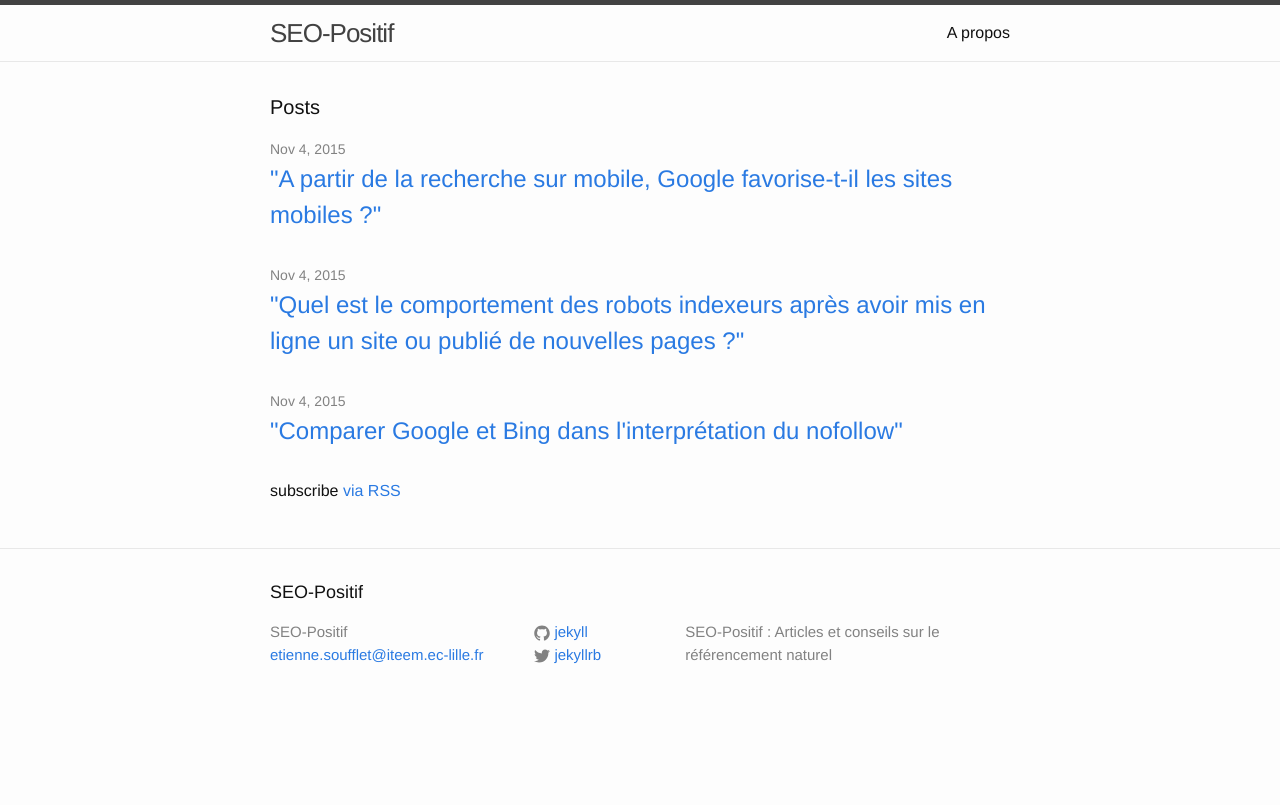
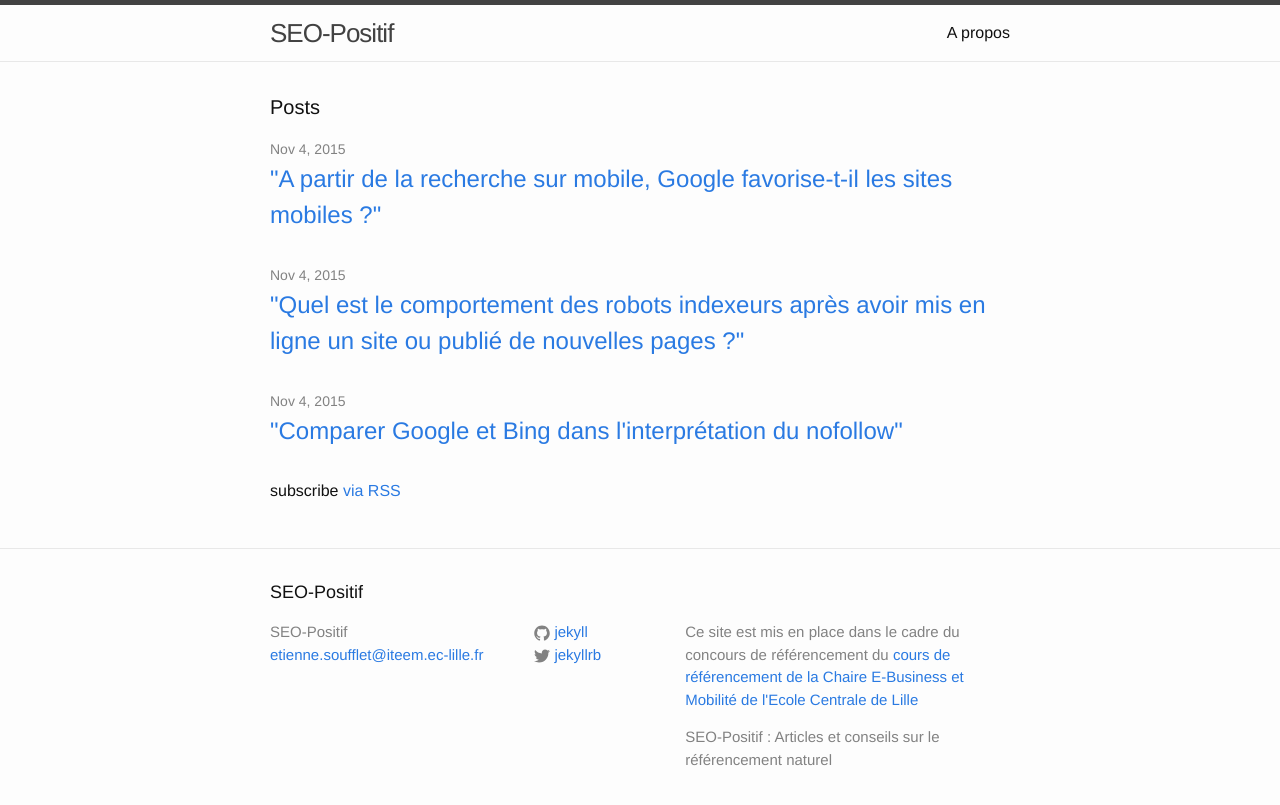
Before and after one commit to EtienneSOU/etiennesou.github.io, a Jekyll site: the page built from index.html, in a window 1280 px wide. Shown: the top 805 px of the page. Built offline with Jekyll 4.4.1, drawn with Linux system fonts in a browser that asks for light colours.

Commit message:
Update footer.html

```diff
--- a/_includes/footer.html
+++ b/_includes/footer.html
@@ -29,6 +29,7 @@
       </div>
 
       <div class="footer-col footer-col-3">
+        <p>Ce site est mis en place dans le cadre du concours de référencement du <a href="http://cours-de-referencement.ec-lille.fr/">cours de référencement de la Chaire E-Business et Mobilité de l'Ecole Centrale de Lille</a></p>
         <p>{{ site.description }}</p>
       </div>
     </div>
```
